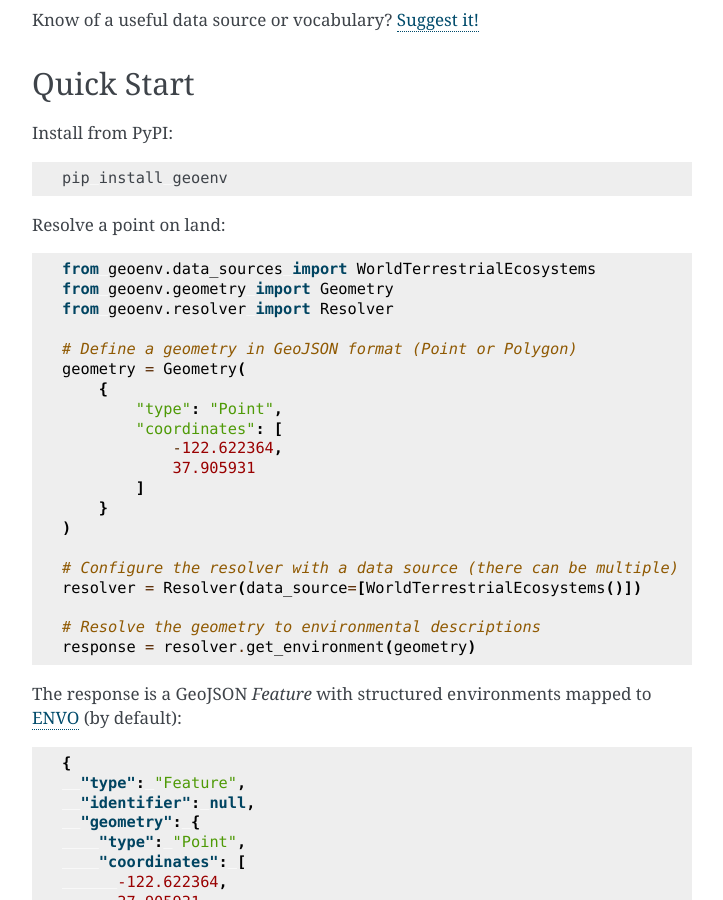
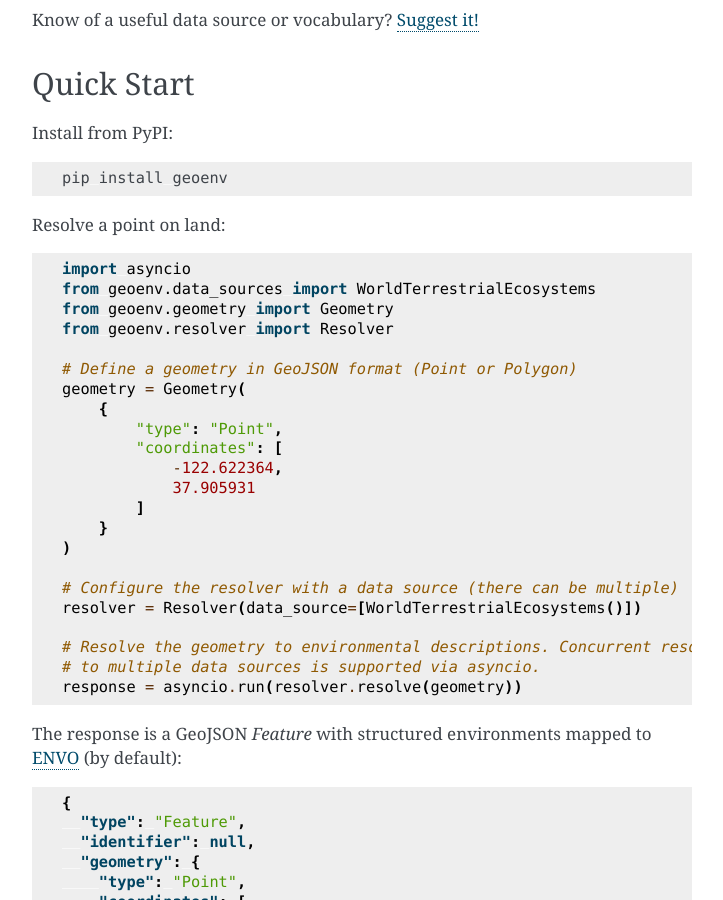
Before and after one commit to clnsmth/geoenv, a Sphinx documentation site: the page built from docs/source/index.rst, in a window 1280 px wide and 900 px high, scrolled down 947 px. Shown: the whole window, without its empty margins (388-1111 px from the left). Built offline with Sphinx 7.4.7, drawn with Linux system fonts in a browser that asks for light colours.

Commit message:
docs: update documentation with async methods
Update documentation to reflect the new async methods.

```diff
--- a/docs/source/dev/design.rst
+++ b/docs/source/dev/design.rst
@@ -34,6 +34,7 @@
 Efficiency
 ~~~~~~~~~~
 
+- Process multiple data sources in parallel using asynchronous requests to minimize I/O wait times.
 - Cache responses to avoid redundant queries
 - Cache data sources locally where possible
 
@@ -58,7 +59,7 @@
 
 The `Resolver` is the main entry point. You pass in a `Geometry` and a list of `DataSource` instances, and get back a structured `Response`:
 
-- Calls each data source with the input geometry
+- Calls all configured data sources concurrently using asynchronous I/O
 - Wraps results into `Environment` objects
 - Maps terms to `ENVO`_ by default
 - Returns a `Response` object with the result set
--- a/docs/source/index.rst
+++ b/docs/source/index.rst
@@ -57,6 +57,7 @@
 
 .. code-block:: python
 
+   import asyncio
    from geoenv.data_sources import WorldTerrestrialEcosystems
    from geoenv.geometry import Geometry
    from geoenv.resolver import Resolver
@@ -75,8 +76,9 @@
    # Configure the resolver with a data source (there can be multiple)
    resolver = Resolver(data_source=[WorldTerrestrialEcosystems()])
 
-   # Resolve the geometry to environmental descriptions
-   response = resolver.get_environment(geometry)
+   # Resolve the geometry to environmental descriptions. Concurrent resolution
+   # to multiple data sources is supported via asyncio.
+   response = asyncio.run(resolver.resolve(geometry))
 
 The response is a GeoJSON `Feature` with structured environments mapped to `ENVO`_ (by default):
 
```
Also changed, not shown: README.md (+4 -2 lines), docs/source/dev/classDiagram.png, 2 other files.
